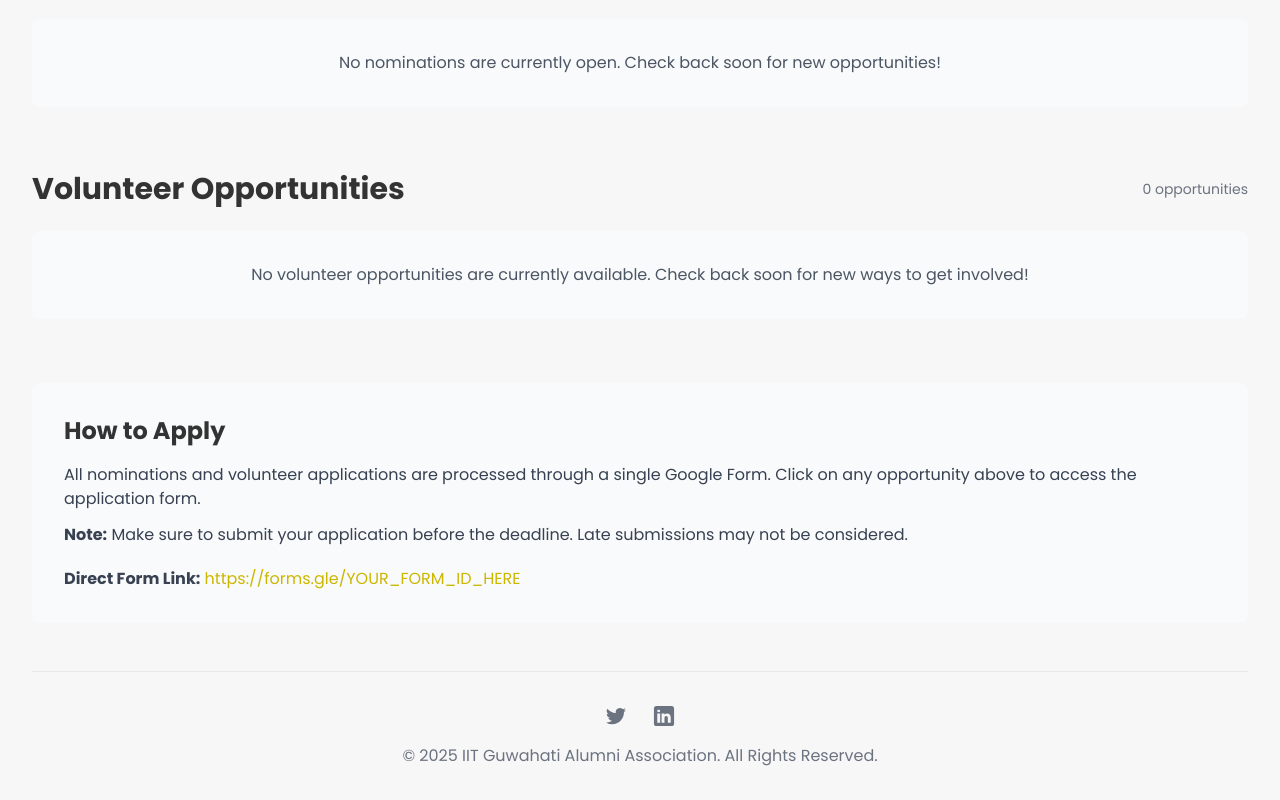
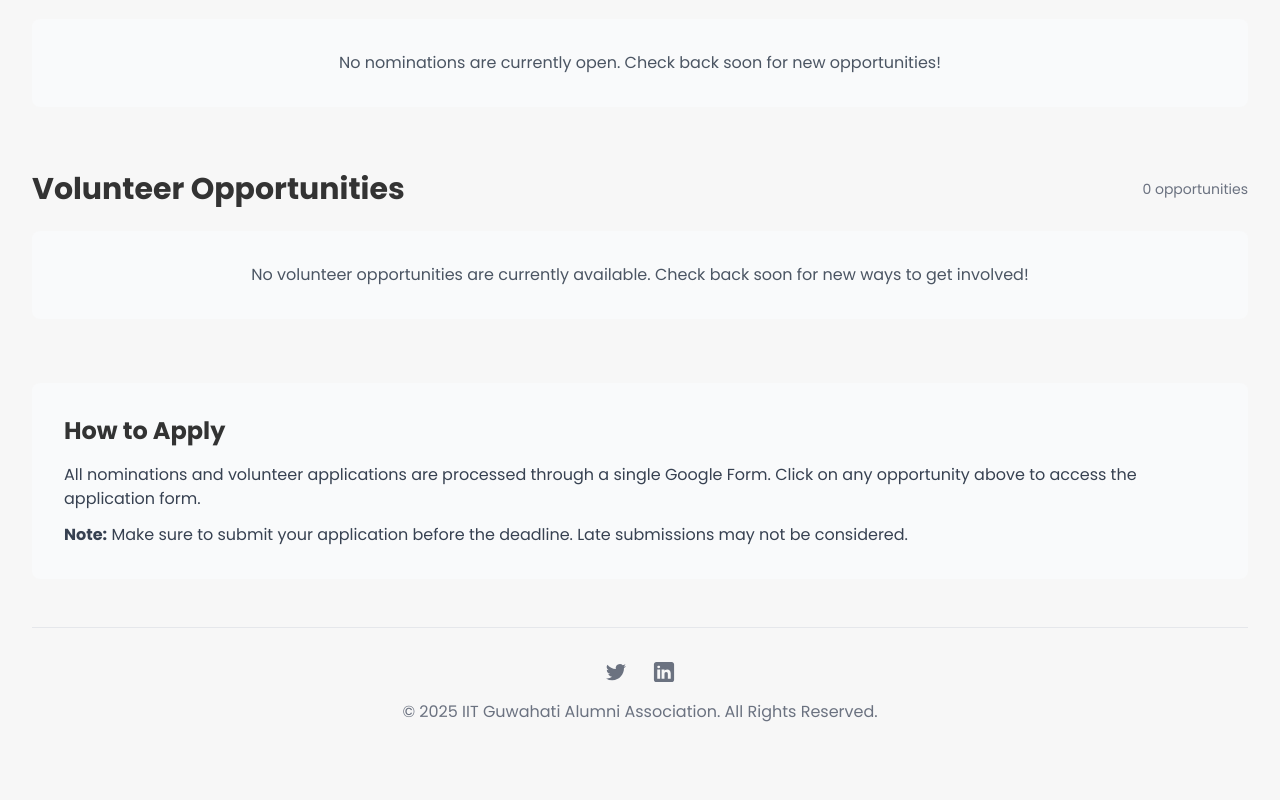
Before and after one commit to DeltaProxima/iitgaa-website, a Next.js app: page /nominations in a window 1280 px wide. Shown: the part 413-1213 px from the top of the page. After the commit the page ends 1169 px from the top, so only its background shows below. Built offline with nearby package versions, Linux system fonts and the light colour scheme.

Commit message:
Minor Changes

```diff
--- a/app/nominations/page.tsx
+++ b/app/nominations/page.tsx
@@ -100,7 +100,7 @@ export default function NominationsPage() {
               <strong>Note:</strong> Make sure to submit your application before the deadline.
               Late submissions may not be considered.
             </p>
-            <p className="pt-2 break-words">
+            {/* <p className="pt-2 break-words">
               <strong>Direct Form Link:</strong>{' '}
               <a
                 href={APPLICATION_FORM_LINK}
@@ -110,7 +110,7 @@ export default function NominationsPage() {
               >
                 {APPLICATION_FORM_LINK}
               </a>
-            </p>
+            </p> */}
           </div>
         </section>
       </main>
```
